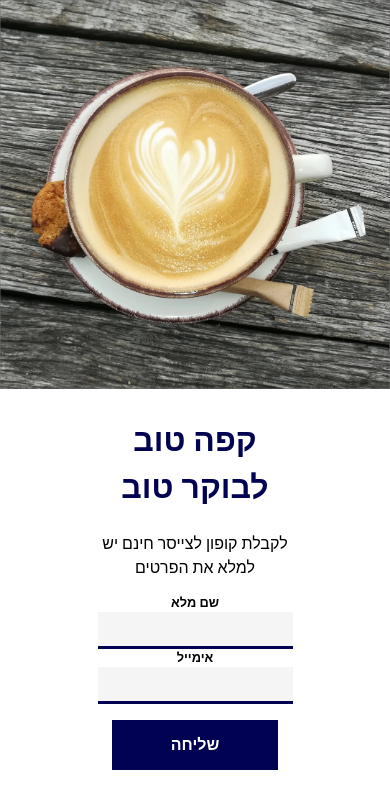
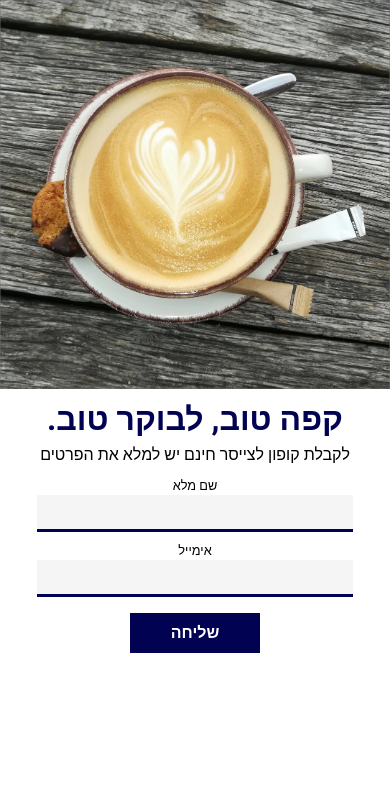
Before and after one commit to Tomerzhr/Coffe, a plain HTML site: page index.html in a window 390 px wide. Drawn offline with Linux system fonts and the light colour scheme.

Commit message:
first commit

```diff
--- a/index.html
+++ b/index.html
@@ -6,33 +6,44 @@
     <meta http-equiv="X-UA-Compatible" content="IE=edge">
     <meta name="viewport" content="width=device-width, initial-scale=1.0">
     <meta name="description" content="הקפה הטוב והאותנטי ביותר שתשתו והכל במקום אחד במרחק צעד אחד">
-    <title>קפה טוב לבוקר טוב</title>
+    <title>קפה טוב, לבוקר טוב.</title>
     <link rel="stylesheet" href="style.css">
     <link rel="preconnect" href="https://fonts.googleapis.com">
     <link rel="preconnect" href="https://fonts.gstatic.com" crossorigin>
-    <link href="https://fonts.googleapis.com/css2?family=Heebo:wght@100;300;700&display=swap" rel="stylesheet">
+    <link href="https://fonts.googleapis.com/css2?family=Heebo:wght@100;300;500;700&display=swap" rel="stylesheet">
 </head>
 
 <body>
     <main class="mainContent">
+
         <div class="photoSide">
             <img src="img/Coffee.jpg" alt="">
         </div>
-        <div class="contactside">
+
+        <div class="contactSide">
+
             <div class="content">
-                <h1>קפה טוב לבוקר טוב</h1>
-                <h2>לקבלת קופון לצייסר חינם יש למלא את הפרטים</h2>
+
+                <h1>קפה טוב, לבוקר טוב.</h1>
+
+                <p>לקבלת קופון לצייסר חינם יש למלא את הפרטים</p>
+
                 <form action="" method="post">
                     <label for="fullName">שם מלא</label>
                     <input type="text" name="fullName" id="fullName">
                     <label for="emailAddress">אימייל</label>
                     <input type="email" name="emailAddress" id="emailAddress">
+
                     <div class="btnAria">
                         <button class="btnSubmit" type="submit">שליחה</button>
                     </div>
+
                 </form>
+
             </div>
+
         </div>
+
     </main>
 </body>
 
--- a/style.css
+++ b/style.css
@@ -6,9 +6,10 @@
     --fs-Large: 2rem;
     --fw-100: 100;
     --fw-300: 300;
+    --fw-500: 500;
     --fw-700: 700;
-    --clr-primeray: #020253;
-    --clr-secound: white;
+    --clr-primary: #020253;
+    --clr-seconde: white;
 }
 
 * {
@@ -16,7 +17,9 @@
 }
 
 html,
-body {
+body,
+h1,
+p {
     margin: 0;
     padding: 0;
 }
@@ -34,7 +37,7 @@
     width: 100%;
 }
 
-.contactside {
+.contactSide {
     width: 50%;
     display: flex;
     flex-direction: column;
@@ -47,14 +50,13 @@
 }
 
 h1 {
-    color: var(--clr-primeray);
+    color: var(--clr-primary);
     font-size: var(--fs-Large);
     font-weight: 700;
 }
 
-h2 {
-    font-size: var(--fs-medium);
-    font-weight: 300;
+p {
+    font-weight: var(--fw-500);
 }
 
 .btnAria {
@@ -62,15 +64,19 @@
 }
 
 .btnSubmit {
-    width: 10.375rem;
-    min-height: 3.125rem;
-    background-color: var(--clr-primeray);
-    color: var(--clr-secound);
+    width: 130px;
+    min-height: 40px;
+    background-color: var(--clr-primary);
+    color: var(--clr-seconde);
     font-size: medium;
     font-weight: var(--fw-700);
     border: none;
     cursor: pointer;
+    transition: background-color 0.4s;
+}
 
+.btnSubmit:hover {
+    background-color: #1d1d8b;
 }
 
 form {
@@ -82,7 +88,7 @@
 
 input {
     border: none;
-    border-bottom: 3.5px solid var(--clr-primeray);
+    border-bottom: 3.5px solid var(--clr-primary);
     background-color: rgba(197, 197, 197, 0.168);
     min-height: 2rem;
     max-width: 400px;
@@ -95,7 +101,8 @@
 
 label {
     font-size: var(--fs-small);
-    font-weight: var(--fw-700);
+    font-weight: var(--fw-500);
+    margin-top: 10px;
 }
 
 @media (min-width:320px) and (max-width:768px) {
@@ -108,11 +115,23 @@
         align-items: center;
     }
 
+    .contactSide {
+        width: 100%;
+    }
+
     .content {
 
         width: 100%;
         margin: 0;
         max-height: 50%;
+    }
+
+    form {
+        align-items: center;
+    }
+
+    input {
+        width: 80%;
     }
 
 
@@ -135,11 +154,20 @@
         align-items: center;
     }
 
+
     .content {
 
         width: 100%;
         margin: 0;
         max-height: 50%;
+    }
+
+    input {
+        width: 55%;
+    }
+
+    form {
+        align-items: center;
     }
 
 
```
Also changed, not shown: 1 other file.
